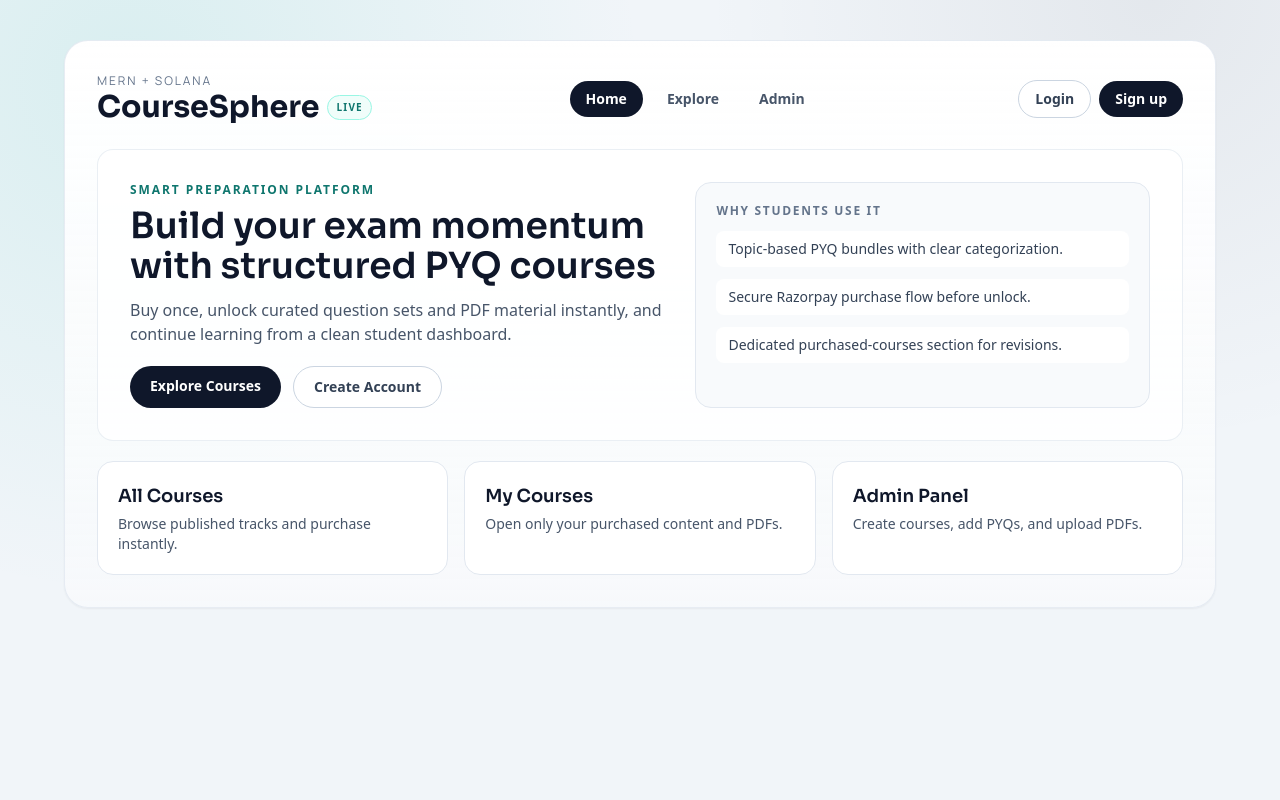
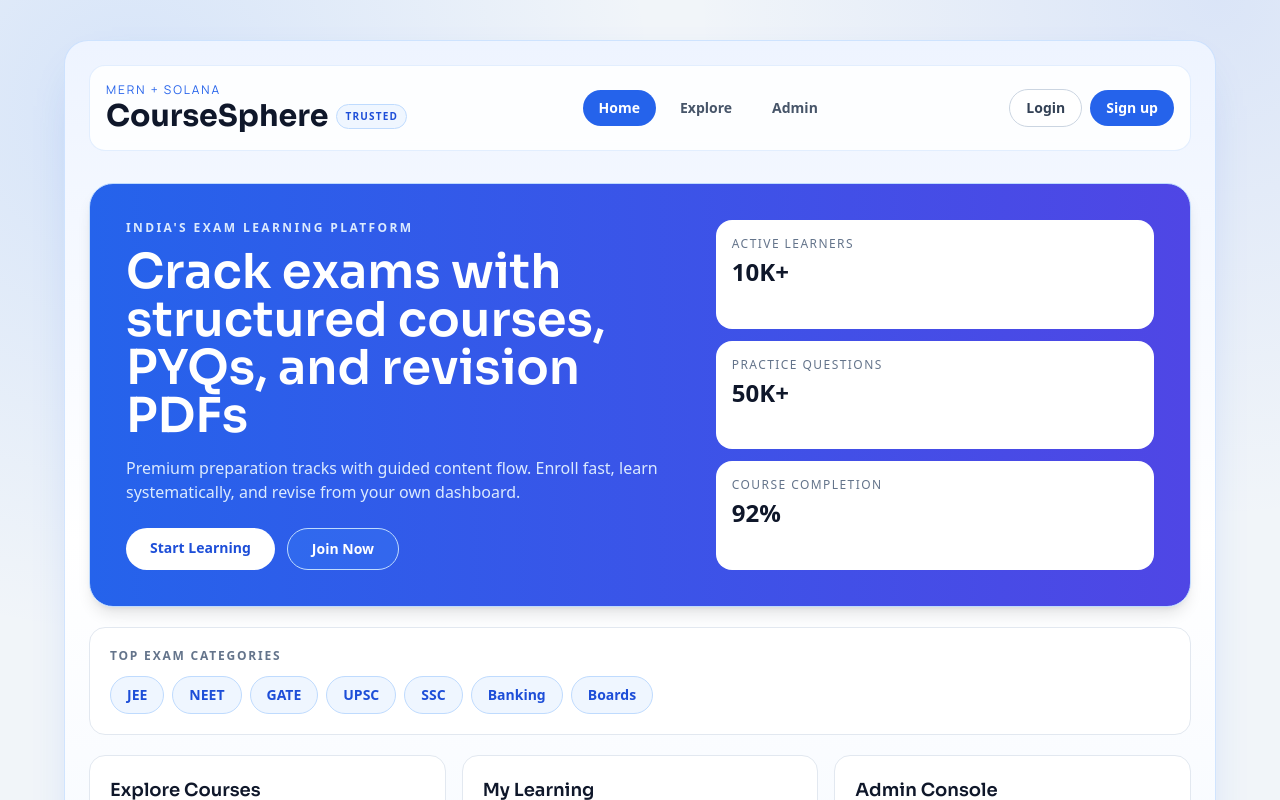
Before and after one commit to rohanhumai/CSA--frontend, a Next.js app: page / in a window 1280 px wide. Shown: the top 800 px of the page. Built offline with nearby package versions, Linux system fonts and the light colour scheme.

Commit message:
Restyle app with PW-inspired edtech landing and blue UI system

```diff
--- a/src/components/AppLayout.jsx
+++ b/src/components/AppLayout.jsx
@@ -6,13 +6,14 @@ import { session } from "../lib/session";
 const navItemClass = (active) =>
   [
     "rounded-full px-4 py-2 text-sm font-semibold transition",
-    active ? "bg-slate-900 text-white" : "text-slate-600 hover:bg-white/70 hover:text-slate-900",
+    active ? "bg-blue-600 text-white" : "text-slate-600 hover:bg-blue-50 hover:text-blue-700",
   ].join(" ");
 
 const variants = {
   marketing: {
     container: "mx-auto w-[94vw] max-w-6xl py-8 md:py-10",
-    shell: "rounded-3xl border border-slate-200/80 bg-gradient-to-b from-white to-slate-50/80 p-5 shadow-sm md:p-8",
+    shell:
+      "rounded-3xl border border-blue-200/70 bg-gradient-to-b from-[#eef4ff] via-white to-[#f3f8ff] p-4 shadow-[0_18px_50px_-30px_rgba(37,99,235,0.45)] md:p-6",
     title: "CourseSphere",
     subtitle: "MERN + Solana",
     nav: [
@@ -24,7 +25,8 @@ const variants = {
   },
   auth: {
     container: "mx-auto flex min-h-screen w-[94vw] max-w-6xl items-center py-10",
-    shell: "w-full rounded-3xl border border-slate-200/80 bg-white/95 p-5 shadow-sm backdrop-blur md:p-8",
+    shell:
+      "w-full rounded-3xl border border-blue-200/70 bg-gradient-to-br from-white via-[#f5f8ff] to-[#edf3ff] p-5 shadow-[0_18px_50px_-30px_rgba(37,99,235,0.45)] md:p-8",
     title: "Account Access",
     subtitle: "Secure login and onboarding",
     nav: [{ href: "/", label: "Back Home" }],
@@ -32,7 +34,8 @@ const variants = {
   },
   student: {
     container: "mx-auto w-[94vw] max-w-6xl py-8 md:py-10",
-    shell: "rounded-3xl border border-slate-200/80 bg-white/95 p-5 shadow-sm md:p-8",
+    shell:
+      "rounded-3xl border border-blue-200/70 bg-gradient-to-b from-white to-[#f5f9ff] p-4 shadow-[0_18px_50px_-30px_rgba(37,99,235,0.45)] md:p-6",
     title: "CourseSphere Student",
     subtitle: "Learn from purchased course libraries",
     nav: [
@@ -43,7 +46,8 @@ const variants = {
   },
   admin: {
     container: "mx-auto w-[94vw] max-w-7xl py-8 md:py-10",
-    shell: "rounded-3xl border border-amber-200/70 bg-gradient-to-b from-white to-amber-50/40 p-5 shadow-sm md:p-8",
+    shell:
+      "rounded-3xl border border-blue-200/70 bg-gradient-to-b from-white to-[#f4f7ff] p-4 shadow-[0_18px_50px_-30px_rgba(37,99,235,0.45)] md:p-6",
     title: "CourseSphere Admin",
     subtitle: "Manage courses, PYQs, and PDFs",
     nav: [{ href: "/admin", label: "Overview" }],
@@ -92,7 +96,7 @@ export default function AppLayout({ children, variant = "student" }) {
         </Link>
         <Link
           href="/signup"
-          className="rounded-full bg-slate-900 px-4 py-2 text-sm font-semibold text-white transition hover:bg-slate-700"
+          className="rounded-full bg-blue-600 px-4 py-2 text-sm font-semibold text-white transition hover:bg-blue-700"
         >
           Sign up
         </Link>
@@ -103,14 +107,15 @@ export default function AppLayout({ children, variant = "student" }) {
   return (
     <div className={config.container}>
       <div className={config.shell}>
-        <header className="mb-6 flex flex-col gap-4 md:flex-row md:items-center md:justify-between">
+        <header className="mb-6 rounded-2xl border border-blue-100/80 bg-white/85 p-4 backdrop-blur md:mb-8">
+          <div className="flex flex-col gap-4 md:flex-row md:items-center md:justify-between">
           <div>
-            <p className="font-['Manrope'] text-xs uppercase tracking-[0.16em] text-slate-500">{config.subtitle}</p>
+            <p className="font-['Manrope'] text-xs uppercase tracking-[0.16em] text-blue-600">{config.subtitle}</p>
             <div className="flex items-center gap-2">
               <h1 className="font-['Sora'] text-3xl font-bold text-slate-900">{config.title}</h1>
               {variant === "marketing" ? (
-                <span className="rounded-full border border-teal-200 bg-teal-50 px-2 py-1 text-[10px] font-semibold uppercase tracking-[0.12em] text-teal-700">
-                  Live
+                <span className="rounded-full border border-blue-200 bg-blue-50 px-2 py-1 text-[10px] font-semibold uppercase tracking-[0.12em] text-blue-700">
+                  Trusted
                 </span>
               ) : null}
             </div>
@@ -125,6 +130,7 @@ export default function AppLayout({ children, variant = "student" }) {
           </nav>
 
           {authAction ? <div>{authAction}</div> : null}
+          </div>
         </header>
 
         <main>{children}</main>
--- a/src/pages/index.jsx
+++ b/src/pages/index.jsx
@@ -4,55 +4,98 @@ import AppLayout from "../components/AppLayout";
 export default function HomePage() {
   return (
     <AppLayout variant="marketing">
-      <section className="grid gap-5 rounded-2xl border border-slate-200/70 bg-white/80 p-6 md:grid-cols-[1.2fr_1fr] md:p-8">
+      <section className="grid gap-5 rounded-3xl border border-blue-200 bg-gradient-to-r from-blue-600 to-indigo-600 p-6 text-white shadow-lg md:grid-cols-[1.3fr_1fr] md:p-9">
         <div>
-          <p className="text-xs font-semibold uppercase tracking-[0.16em] text-teal-700">Smart Preparation Platform</p>
-          <h2 className="mt-2 font-['Sora'] text-3xl font-semibold text-slate-900 md:text-4xl">
-            Build your exam momentum with structured PYQ courses
+          <p className="text-xs font-semibold uppercase tracking-[0.2em] text-blue-100">India's Exam Learning Platform</p>
+          <h2 className="mt-3 font-['Sora'] text-3xl font-semibold leading-tight md:text-5xl">
+            Crack exams with structured courses, PYQs, and revision PDFs
           </h2>
-          <p className="mt-3 max-w-xl text-slate-600">
-            Buy once, unlock curated question sets and PDF material instantly, and continue learning from a clean
-            student dashboard.
+          <p className="mt-4 max-w-xl text-sm text-blue-100 md:text-base">
+            Premium preparation tracks with guided content flow. Enroll fast, learn systematically, and revise from
+            your own dashboard.
           </p>
-          <div className="mt-5 flex flex-wrap gap-3">
+          <div className="mt-6 flex flex-wrap gap-3">
             <Link
               href="/all-courses"
-              className="rounded-full bg-slate-900 px-5 py-2.5 text-sm font-semibold text-white transition hover:bg-slate-700"
+              className="rounded-full bg-white px-6 py-2.5 text-sm font-semibold text-blue-700 transition hover:bg-blue-50"
             >
-              Explore Courses
+              Start Learning
             </Link>
             <Link
               href="/signup"
-              className="rounded-full border border-slate-300 bg-white px-5 py-2.5 text-sm font-semibold text-slate-700 transition hover:bg-slate-100"
+              className="rounded-full border border-blue-200 bg-blue-500/30 px-6 py-2.5 text-sm font-semibold text-white transition hover:bg-blue-500/50"
             >
-              Create Account
+              Join Now
             </Link>
           </div>
         </div>
 
-        <div className="rounded-2xl border border-slate-200 bg-slate-50 p-5">
-          <p className="text-xs font-semibold uppercase tracking-[0.14em] text-slate-500">Why Students Use It</p>
-          <ul className="mt-3 space-y-3 text-sm text-slate-700">
-            <li className="rounded-lg bg-white px-3 py-2">Topic-based PYQ bundles with clear categorization.</li>
-            <li className="rounded-lg bg-white px-3 py-2">Secure Razorpay purchase flow before unlock.</li>
-            <li className="rounded-lg bg-white px-3 py-2">Dedicated purchased-courses section for revisions.</li>
-          </ul>
+        <div className="grid gap-3 text-slate-900">
+          <article className="rounded-2xl bg-white p-4">
+            <p className="text-xs uppercase tracking-[0.12em] text-slate-500">Active Learners</p>
+            <p className="mt-1 text-2xl font-bold">10K+</p>
+          </article>
+          <article className="rounded-2xl bg-white p-4">
+            <p className="text-xs uppercase tracking-[0.12em] text-slate-500">Practice Questions</p>
+            <p className="mt-1 text-2xl font-bold">50K+</p>
+          </article>
+          <article className="rounded-2xl bg-white p-4">
+            <p className="text-xs uppercase tracking-[0.12em] text-slate-500">Course Completion</p>
+            <p className="mt-1 text-2xl font-bold">92%</p>
+          </article>
+        </div>
+      </section>
+
+      <section className="mt-5 rounded-2xl border border-slate-200 bg-white p-5">
+        <p className="text-xs font-semibold uppercase tracking-[0.15em] text-slate-500">Top Exam Categories</p>
+        <div className="mt-3 flex flex-wrap gap-2">
+          {["JEE", "NEET", "GATE", "UPSC", "SSC", "Banking", "Boards"].map((item) => (
+            <span key={item} className="rounded-full border border-blue-200 bg-blue-50 px-4 py-2 text-sm font-semibold text-blue-700">
+              {item}
+            </span>
+          ))}
         </div>
       </section>
 
       <section className="mt-5 grid gap-4 sm:grid-cols-2 lg:grid-cols-3">
-        <Link href="/all-courses" className="rounded-2xl border border-slate-200 bg-white p-5 transition hover:-translate-y-0.5">
-          <h3 className="font-['Sora'] text-lg font-semibold text-slate-900">All Courses</h3>
-          <p className="mt-1 text-sm text-slate-600">Browse published tracks and purchase instantly.</p>
+        <Link
+          href="/all-courses"
+          className="rounded-2xl border border-slate-200 bg-white p-5 transition hover:-translate-y-0.5 hover:shadow-sm"
+        >
+          <h3 className="font-['Sora'] text-lg font-semibold text-slate-900">Explore Courses</h3>
+          <p className="mt-1 text-sm text-slate-600">Choose exam-specific programs and purchase in one click.</p>
         </Link>
-        <Link href="/my-courses" className="rounded-2xl border border-slate-200 bg-white p-5 transition hover:-translate-y-0.5">
-          <h3 className="font-['Sora'] text-lg font-semibold text-slate-900">My Courses</h3>
-          <p className="mt-1 text-sm text-slate-600">Open only your purchased content and PDFs.</p>
+        <Link
+          href="/my-courses"
+          className="rounded-2xl border border-slate-200 bg-white p-5 transition hover:-translate-y-0.5 hover:shadow-sm"
+        >
+          <h3 className="font-['Sora'] text-lg font-semibold text-slate-900">My Learning</h3>
+          <p className="mt-1 text-sm text-slate-600">Track purchased content and open revision PDFs instantly.</p>
         </Link>
-        <Link href="/admin" className="rounded-2xl border border-slate-200 bg-white p-5 transition hover:-translate-y-0.5">
-          <h3 className="font-['Sora'] text-lg font-semibold text-slate-900">Admin Panel</h3>
-          <p className="mt-1 text-sm text-slate-600">Create courses, add PYQs, and upload PDFs.</p>
+        <Link
+          href="/admin"
+          className="rounded-2xl border border-slate-200 bg-white p-5 transition hover:-translate-y-0.5 hover:shadow-sm"
+        >
+          <h3 className="font-['Sora'] text-lg font-semibold text-slate-900">Admin Console</h3>
+          <p className="mt-1 text-sm text-slate-600">Manage catalog, PYQs, and PDF resources professionally.</p>
         </Link>
+      </section>
+
+      <section className="mt-5 grid gap-4 md:grid-cols-2">
+        <article className="rounded-2xl border border-slate-200 bg-white p-5">
+          <p className="text-xs font-semibold uppercase tracking-[0.14em] text-slate-500">Student Reviews</p>
+          <p className="mt-2 text-sm text-slate-700">
+            "Structured PYQ flow and clean dashboard made my revision easier in the last 30 days."
+          </p>
+          <p className="mt-2 text-xs font-semibold text-blue-700">Ananya, JEE Aspirant</p>
+        </article>
+        <article className="rounded-2xl border border-slate-200 bg-white p-5">
+          <p className="text-xs font-semibold uppercase tracking-[0.14em] text-slate-500">Platform Promise</p>
+          <p className="mt-2 text-sm text-slate-700">
+            Fast payments, course unlock only after verified purchase, and focused exam prep workflow.
+          </p>
+          <p className="mt-2 text-xs font-semibold text-blue-700">Built for outcomes</p>
+        </article>
       </section>
     </AppLayout>
   );
--- a/src/styles/globals.css
+++ b/src/styles/globals.css
@@ -9,9 +9,10 @@ body {
 
 body {
   background:
-    radial-gradient(circle at 10% 10%, rgba(20, 184, 166, 0.11), transparent 38%),
-    radial-gradient(circle at 90% 0%, rgba(15, 23, 42, 0.06), transparent 32%),
-    #f5f7fb;
+    radial-gradient(circle at 10% 10%, rgba(59, 130, 246, 0.15), transparent 35%),
+    radial-gradient(circle at 95% 0%, rgba(37, 99, 235, 0.11), transparent 32%),
+    #eff4ff;
+  color: #0f172a;
 }
 
 a,
```
